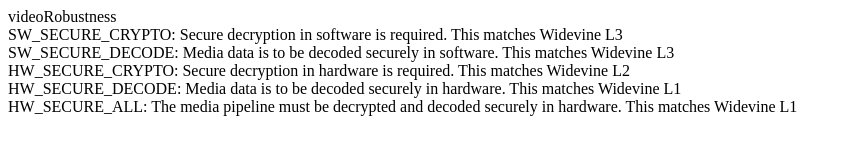
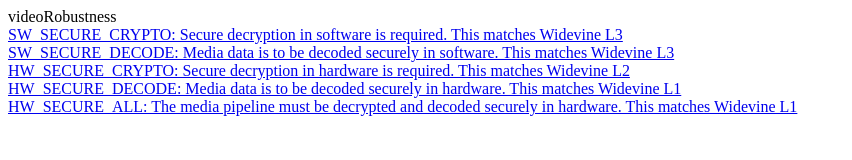
Before and after one commit to ahmeterden/httphosting, a plain HTML site: page index.html in a window 1280 px wide. Shown: the whole page, without its empty margins (0-852 px from the left). Drawn offline with Linux system fonts and the light colour scheme.

Commit message:
Update index.html

```diff
--- a/index.html
+++ b/index.html
@@ -1,6 +1,6 @@
 videoRobustness
-<div><a href:"SW_SECURE_CRYPTO.html">SW_SECURE_CRYPTO: Secure decryption in software is required. This matches Widevine L3</a></div>
-<div><a href:"SW_SECURE_DECODE.html">SW_SECURE_DECODE: Media data is to be decoded securely in software. This matches Widevine L3</a></div>
-<div><a href:"HW_SECURE_CRYPTO.html">HW_SECURE_CRYPTO: Secure decryption in hardware is required. This matches Widevine L2</a></div>
-<div><a href:"HW_SECURE_DECODE.html">HW_SECURE_DECODE: Media data is to be decoded securely in hardware. This matches Widevine L1</a></div>
-<div><a href:"HW_SECURE_ALL.html">HW_SECURE_ALL: The media pipeline must be decrypted and decoded securely in hardware. This matches Widevine L1</a></div>
+<div><a href="SW_SECURE_CRYPTO.html" target="_blank">SW_SECURE_CRYPTO: Secure decryption in software is required. This matches Widevine L3</a></div>
+<div><a href="SW_SECURE_DECODE.html" target="_blank">SW_SECURE_DECODE: Media data is to be decoded securely in software. This matches Widevine L3</a></div>
+<div><a href="HW_SECURE_CRYPTO.html" target="_blank">HW_SECURE_CRYPTO: Secure decryption in hardware is required. This matches Widevine L2</a></div>
+<div><a href="HW_SECURE_DECODE.html" target="_blank">HW_SECURE_DECODE: Media data is to be decoded securely in hardware. This matches Widevine L1</a></div>
+<div><a href="HW_SECURE_ALL.html" target="_blank">HW_SECURE_ALL: The media pipeline must be decrypted and decoded securely in hardware. This matches Widevine L1</a></div>
```
